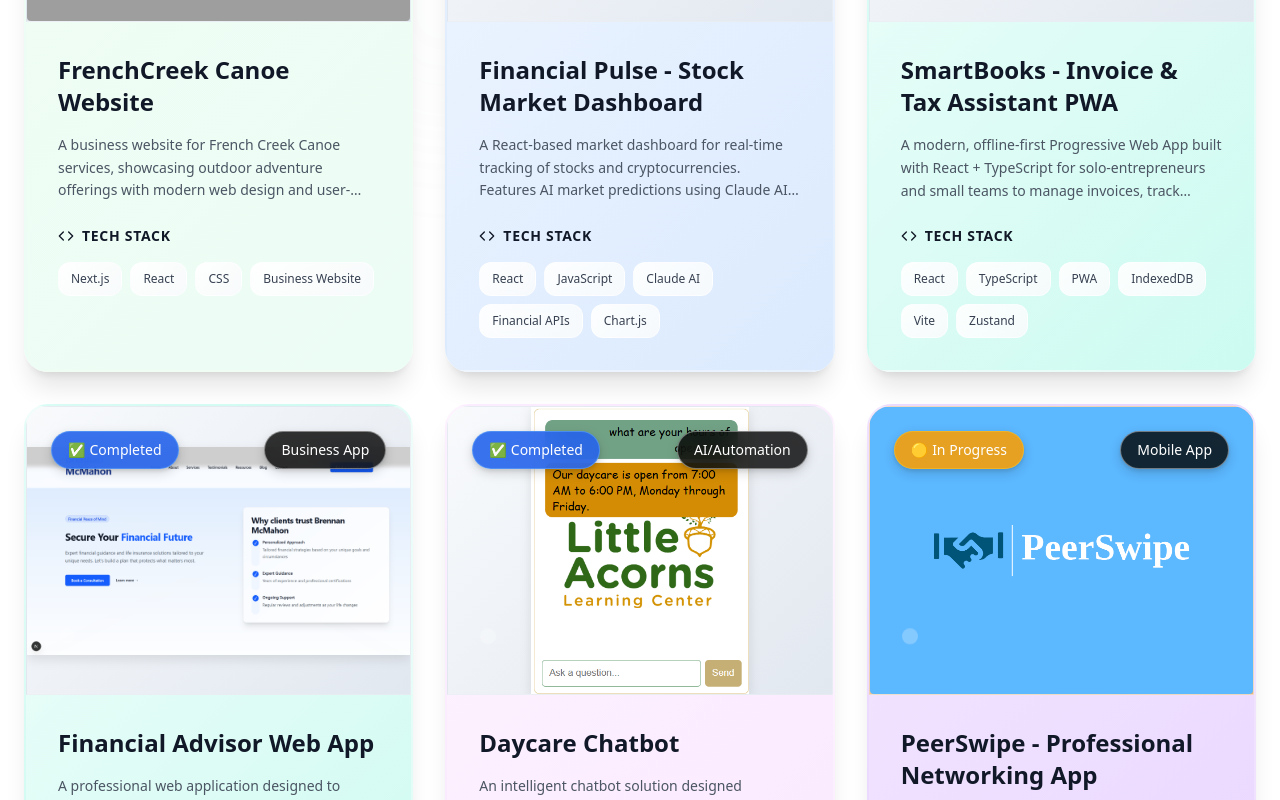
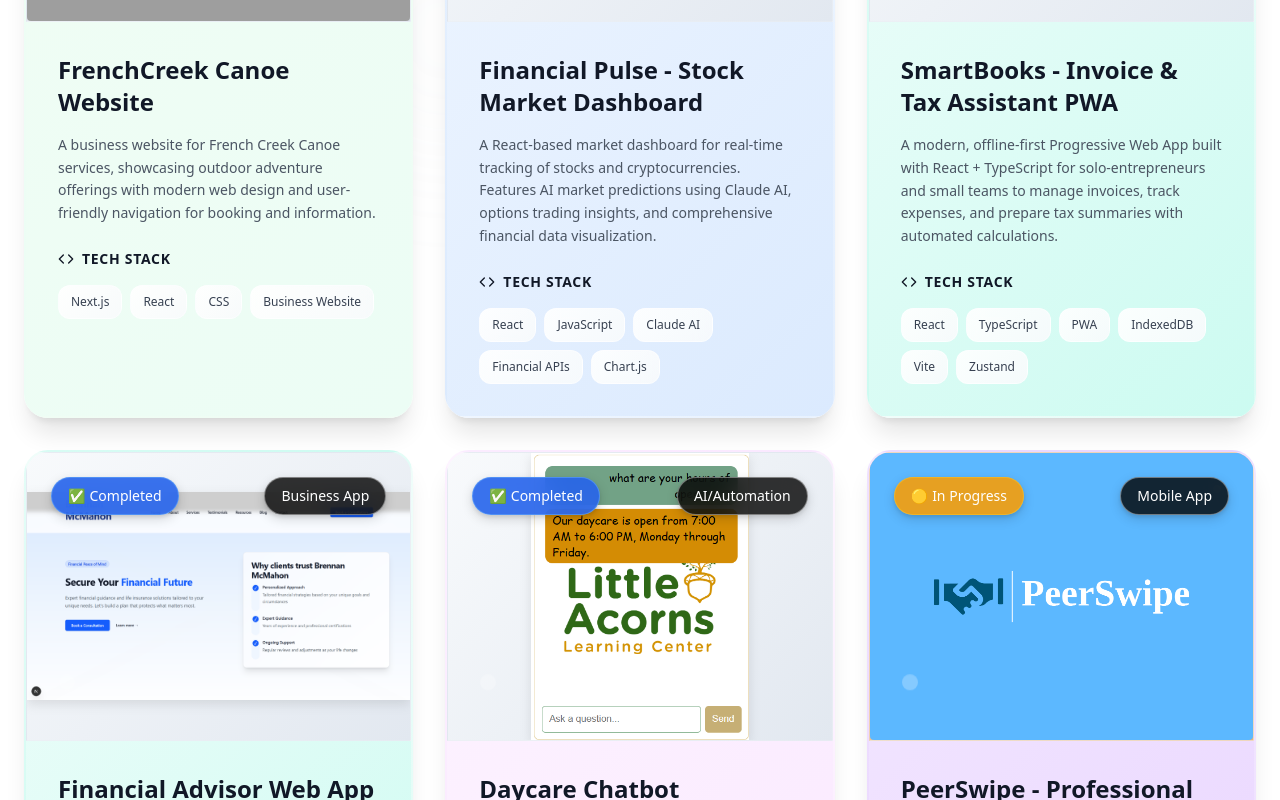
Before and after one commit to Jt-schofield1/portfolio, a Next.js app: page / in a window 1280 px wide. Shown: the part 6460-7260 px from the top of the page. Built offline with nearby package versions, Linux system fonts and the light colour scheme; grey boxes are pictures that could not be loaded.

Commit message:
Fix project descriptions being cut off - Remove line-clamp-3 limitation to show full descriptions

```diff
--- a/src/app/page.tsx
+++ b/src/app/page.tsx
@@ -955,7 +955,7 @@
                   <h3 className="font-bold text-2xl mb-4 text-gray-900 group-hover:text-black transition-colors line-clamp-2">
                     {project.title}
                   </h3>
-                  <p className="text-gray-600 mb-6 leading-relaxed text-sm line-clamp-3 group-hover:text-gray-700 transition-colors">
+                  <p className="text-gray-600 mb-6 leading-relaxed text-sm group-hover:text-gray-700 transition-colors">
                     {project.description}
                   </p>
 
```
